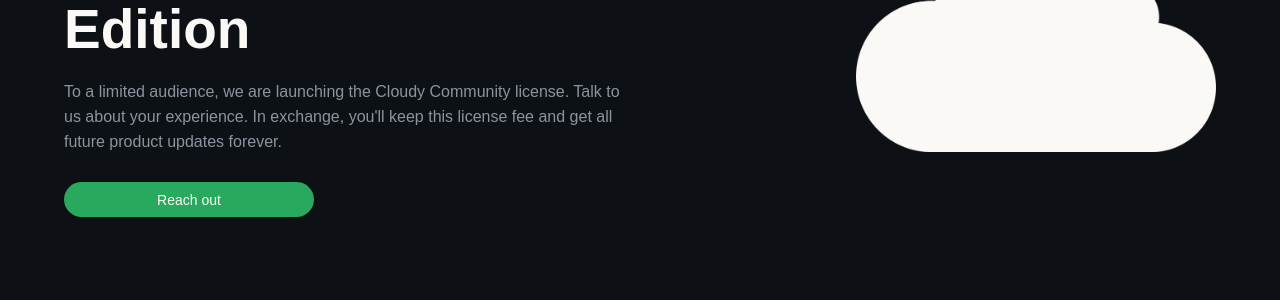
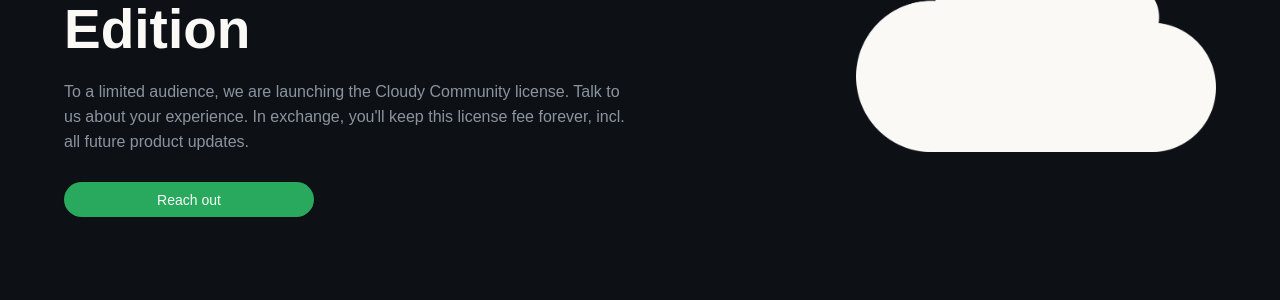
Before and after one commit to cloudy-net/cloudy-website, an ASP.NET Core app: page /Product/Pricing in a window 1280 px wide. Shown: the part 356-656 px from the top of the page. Run offline with ASP.NET Core 8, Linux system fonts and the light colour scheme; some libraries are stand-ins or nearby versions.

Commit message:
Tiny pricing update

```diff
--- a/cloudy-website/Views/Product/Pricing.cshtml
+++ b/cloudy-website/Views/Product/Pricing.cshtml
@@ -5,7 +5,7 @@
 <div class="heroContainer">
     <div class="heroComponent-left">
         <h1>Now launching the Cloudy Community Edition</h1><br>
-        <p>To a limited audience, we are launching the Cloudy Community license. Talk to us about your experience. In exchange, you'll keep this license fee and get all future product updates forever.</p><br>
+        <p>To a limited audience, we are launching the Cloudy Community license. Talk to us about your experience. In exchange, you'll keep this license fee forever, incl. all future product updates.</p><br>
         <button class="whyCloudyDivTxtEl reachBtn button">Reach out</button><br>
     </div>
     <div class="heroComponent-right">
```
